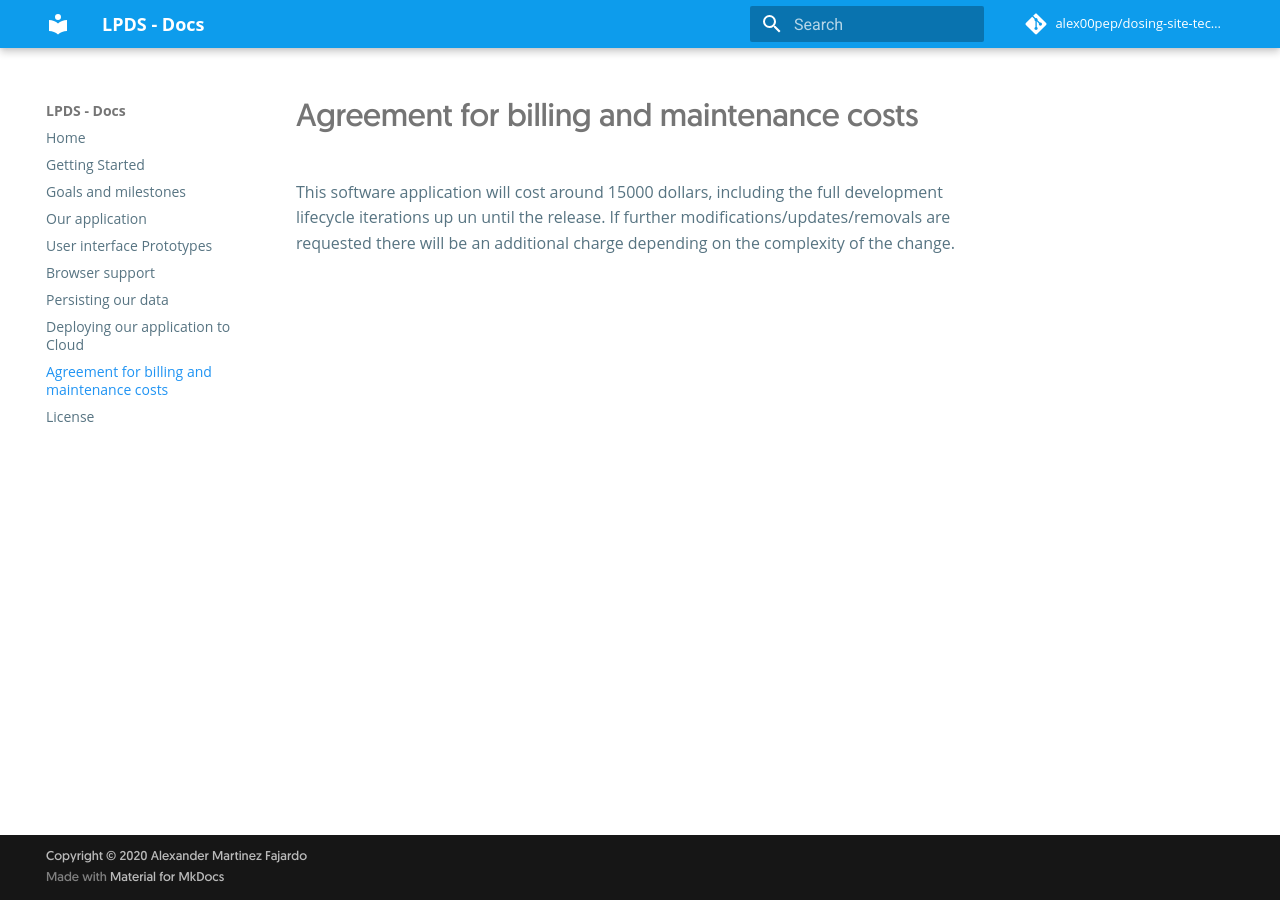
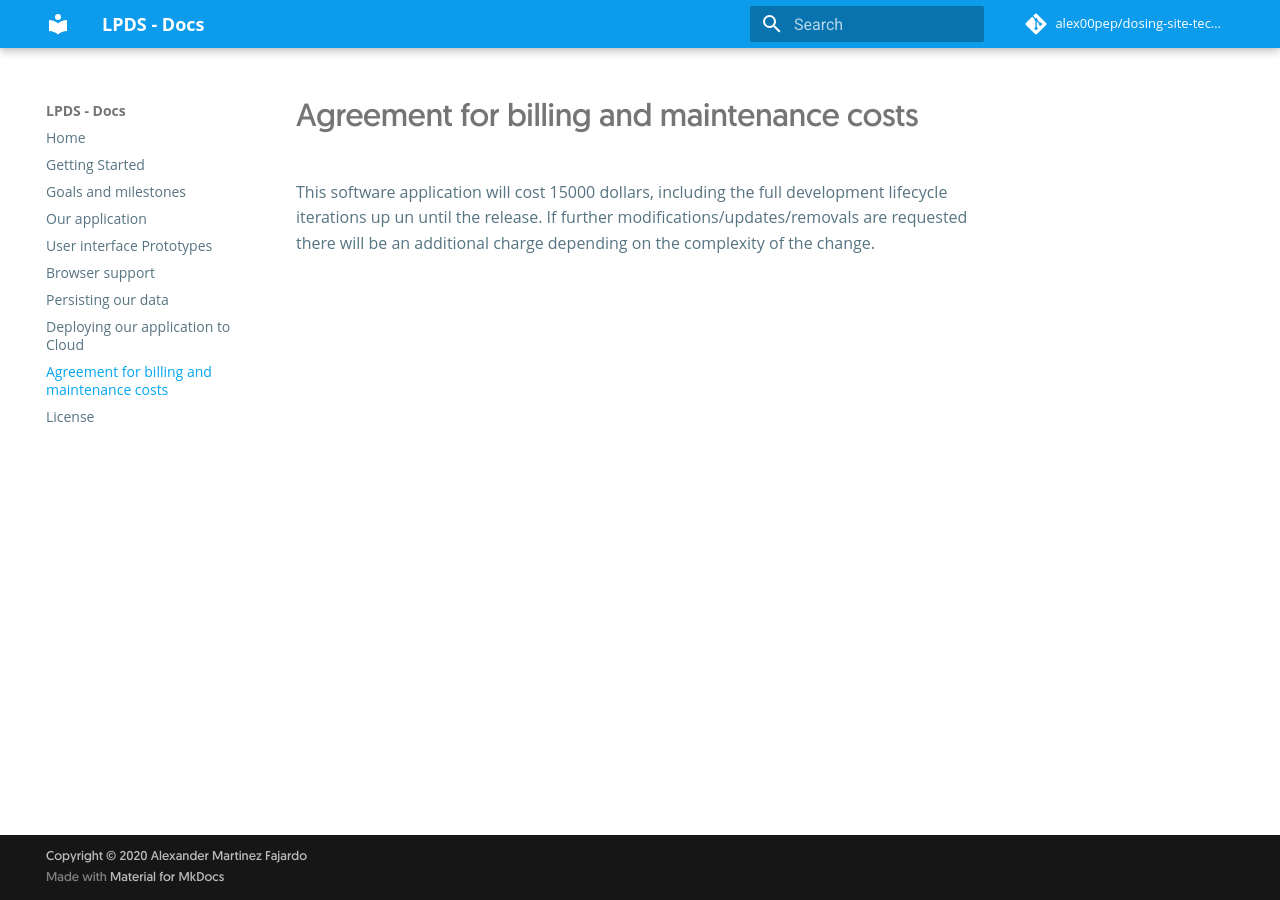
Before and after one commit to alex00pep/dosing-site-tech-overview, an MkDocs documentation site: the page built from docs/pages/billing.md, in a window 1280 px wide. Built offline with MkDocs 1.6.1 and Material for MkDocs 9.7.7, drawn with Linux system fonts in a browser that asks for light colours; comment, search, counter and statistics services are not loaded.

Commit message:
Update mkdocs.yml and billing.md

```diff
--- a/docs/pages/billing.md
+++ b/docs/pages/billing.md
@@ -1 +1 @@
-This software application will cost around 15000 dollars, including the full development lifecycle iterations up un until the release. If further modifications/updates/removals are requested there will be an additional charge depending on the complexity of the change.
+This software application will cost 15000 dollars, including the full development lifecycle iterations up un until the release. If further modifications/updates/removals are requested there will be an additional charge depending on the complexity of the change.
--- a/mkdocs.yml
+++ b/mkdocs.yml
@@ -15,9 +15,11 @@
 theme:
   name: material
   language: en
+
   palette:
-    primary: blue
-    accent: blue
+    primary: light blue
+    accent: amber
+
   font:
     text: Roboto
     code: Roboto Mono
```
